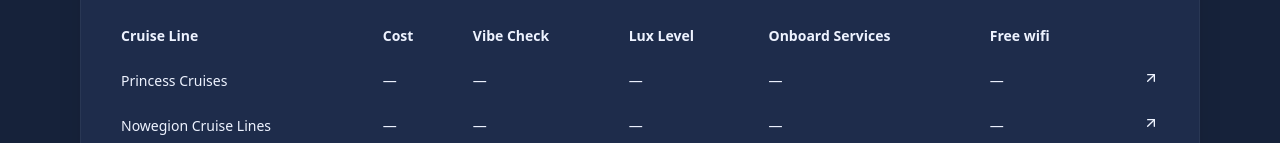
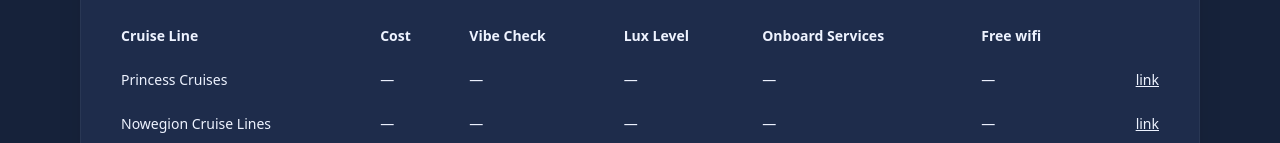
Before and after one commit to BrettWS2025/travelscout, a Next.js app: page / in a window 1280 px wide. Shown: the part 809-952 px from the top of the page. Built offline with nearby package versions, Linux system fonts and the light colour scheme.

Commit message:
Update ComparisonTable.tsx

```diff
--- a/components/ComparisonTable.tsx
+++ b/components/ComparisonTable.tsx
@@ -27,7 +27,7 @@ export type ColumnKey =
   | "stops"
   | "policy"
   | "rating"
-  | "link"; // special: renders a link, no visible header by default
+  | "link"; // special: renders a link; typically no visible header
 
 export type ProductsColumn = {
   key: ColumnKey;
@@ -36,6 +36,8 @@ export type ProductsColumn = {
   align?: "left" | "center" | "right";
   widthClass?: string; // e.g. "w-24"
   cell?: (row: ProductOffer) => React.ReactNode; // custom render override (client-only)
+  /** If key === "link" and you provide this, the cell renders this text instead of the icon. */
+  linkLabel?: string;
 };
 
 type SortState = { key: ColumnKey | null; dir: "asc" | "desc" };
@@ -112,10 +114,26 @@ function defaultCellText(row: ProductOffer, key: ColumnKey): string {
   }
 }
 
-function defaultCell(row: ProductOffer, key: ColumnKey): React.ReactNode {
+function defaultCell(row: ProductOffer, col: ProductsColumn): React.ReactNode {
+  const key = col.key;
   switch (key) {
     case "link":
-      return row.url ? (
+      if (!row.url) return "—";
+      // If a column-level label is provided, render that text; otherwise keep the icon-only default.
+      if (col.linkLabel) {
+        return (
+          <Link
+            href={row.url}
+            target="_blank"
+            rel="noopener noreferrer"
+            className="underline"
+            aria-label="Open link"
+          >
+            {col.linkLabel}
+          </Link>
+        );
+      }
+      return (
         <Link
           href={row.url}
           target="_blank"
@@ -125,8 +143,6 @@ function defaultCell(row: ProductOffer, key: ColumnKey): React.ReactNode {
           <span className="sr-only">Open</span>
           <ArrowUpRight className="w-4 h-4" aria-hidden="true" />
         </Link>
-      ) : (
-        "—"
       );
     case "price":
       return <span>{formatPrice(row)}</span>;
@@ -209,13 +225,15 @@ export default function ProductsTable({
     );
   }
 
+  const headerTextClass = tone === "onDark" ? "" : "text-gray-600";
+
   return (
     <div className="overflow-x-auto">
       <table className="min-w-full text-left">
         {/* Header */}
         <thead className={tone === "onDark" ? undefined : "bg-gray-50"}>
           <tr
-            className="text-sm"
+            className={`text-sm ${headerTextClass}`}
             style={tone === "onDark" ? { color: "var(--text)" } : undefined}
           >
             {visibleCols.map((c, ci) => {
@@ -257,7 +275,7 @@ export default function ProductsTable({
           {sorted.length === 0 && (
             <tr>
               <td
-                className="px-4 py-8 text-center"
+                className={`px-4 py-8 text-center ${tone === "onDark" ? "" : "text-gray-500"}`}
                 style={tone === "onDark" ? { color: "var(--muted)" } : undefined}
                 colSpan={visibleCols.length}
               >
@@ -269,7 +287,7 @@ export default function ProductsTable({
           {sorted.map((row) => (
             <tr key={row.id} className="text-sm">
               {visibleCols.map((c, ci) => {
-                const content = c.cell ? c.cell(row) : defaultCell(row, c.key);
+                const content = c.cell ? c.cell(row) : defaultCell(row, c);
                 const align = c.align ?? (c.key === "price" ? "right" : "left");
                 return (
                   <td
```
